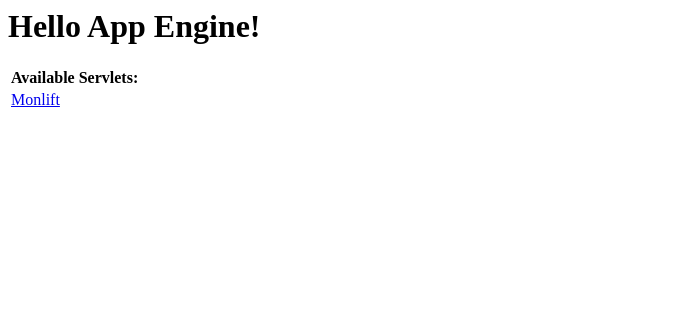
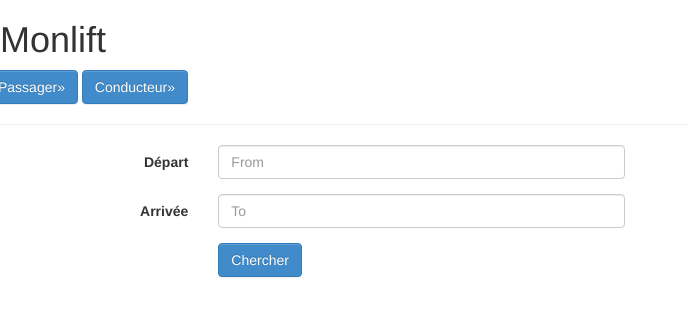
Before and after one commit to didia/monlift, a plain HTML site: page war/index.html in a window 1280 px wide. Shown: the whole page, without its empty margins (0-688 px from the left). Drawn offline with nearby package versions, Linux system fonts and the light colour scheme.

Commit message:
index.html

```diff
--- /dev/null
+++ b/war/WEB-INF/appengine-generated/datastore-indexes-auto.xml
@@ -0,0 +1,3 @@
+<!-- Indices written at Sat, 7 Jun 2014 22:50:06 EDT -->
+
+<datastore-indexes/>
--- a/war/index.html
+++ b/war/index.html
@@ -9,11 +9,56 @@
 <html>
   <head>
     <meta http-equiv="content-type" content="text/html; charset=UTF-8">
+    <link rel="stylesheet" href="http://netdna.bootstrapcdn.com/bootstrap/3.0.3/css/bootstrap-theme.min.css">
+     <link rel="stylesheet" href = "/stylesheets/vendors/bootstrap.min.css">
+
     <title>Hello App Engine</title>
   </head>
 
   <body>
-    <h1>Hello App Engine!</h1>
+  <script src="//ajax.googleapis.com/ajax/libs/jquery/1/jquery.min.js"></script>
+    <script src="/scripts/vendors/bootstrap.min.js"></script>
+
+
+ <div class="container-">
+
+ 	<form class = "form-horizontal">
+
+        <h1>Monlift</h1>
+        <div class = "form-group">
+         	<a class="btn btn-primary btn-large">Passager&raquo;</a>
+
+         	<a class="btn btn-primary btn-large">Conducteur&raquo;</a>
+
+       	</div><!-- .form-group -->
+ 		<hr>
+
+ 		<div class="form-group">
+     		<label for="inputText" class="control-label col-xs-2"> Départ</label>
+     		<div class = "col-xs-4">
+     		<input type= "text" class = "form-control" id = "inputDepart" placeholder = "From" >
+     		</div><!-- .col-xs-4 -->
+		</div><!-- .form-group -->
+
+
+		<div class="form-group">
+            <label for="inputText" class="control-label col-xs-2">Arrivée</label>
+            <div class="col-xs-4">
+                <input type="text" class="form-control" id="Arrivee" placeholder="To">
+            </div><!-- .col-xs-4 -->
+        </div><!-- .form-group -->
+
+
+   		<div class="form-group">
+            <div class="col-xs-offset-2 col-xs-10">
+                <button type="submit" class="btn btn-primary">Chercher</button>
+            </div>
+        </div><!-- .form-group -->
+
+   </form><!-- .form-horizontal -->
+ </div><!-- .container -->
+
+    <!--  <h1>Hello App Engine!</h1>
 
     <table>
       <tr>
@@ -22,6 +67,7 @@
       <tr>
         <td><a href="monlift">Monlift</a></td>
       </tr>
-    </table>
+    </table>-->
+
   </body>
 </html>
```
